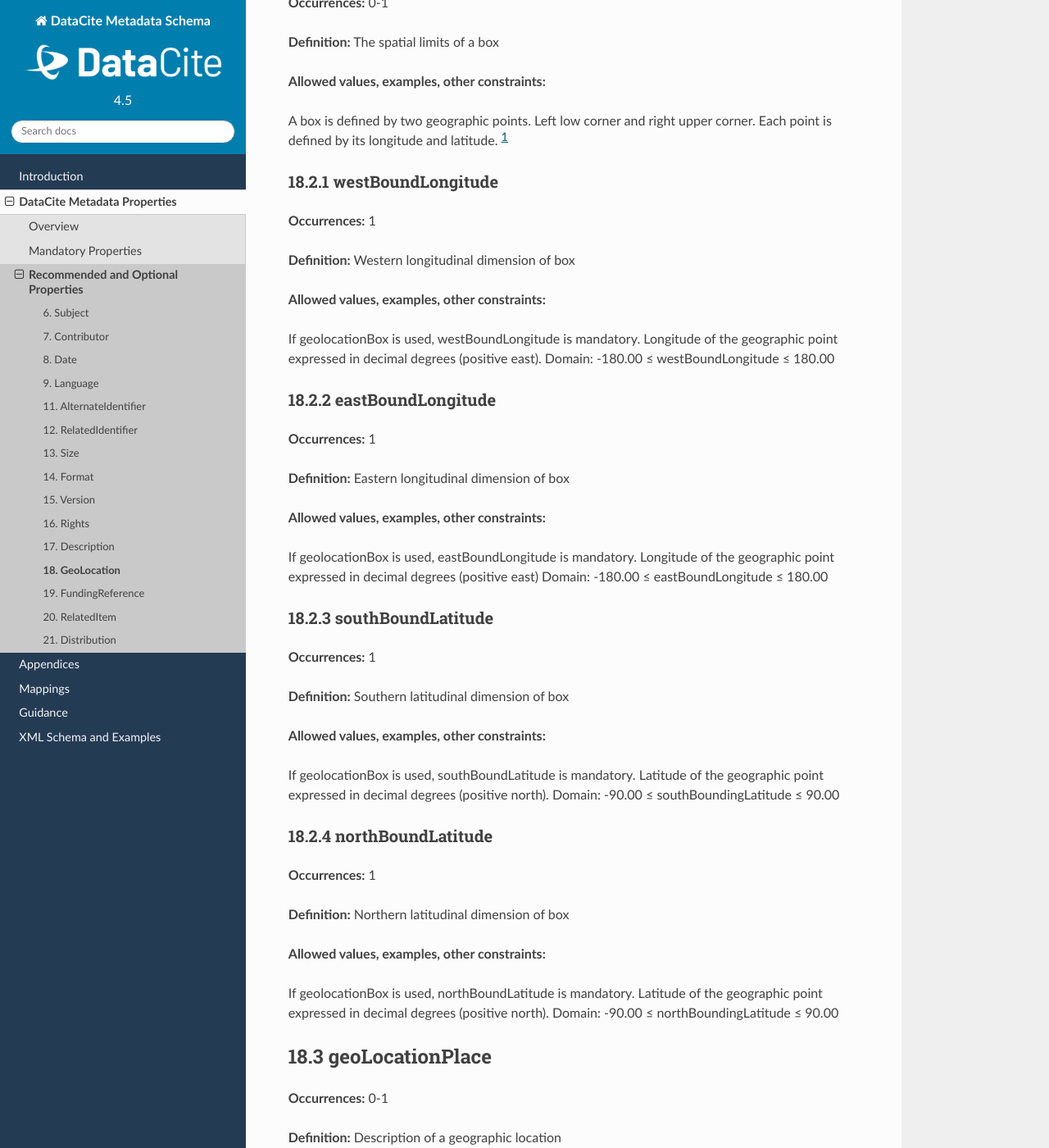
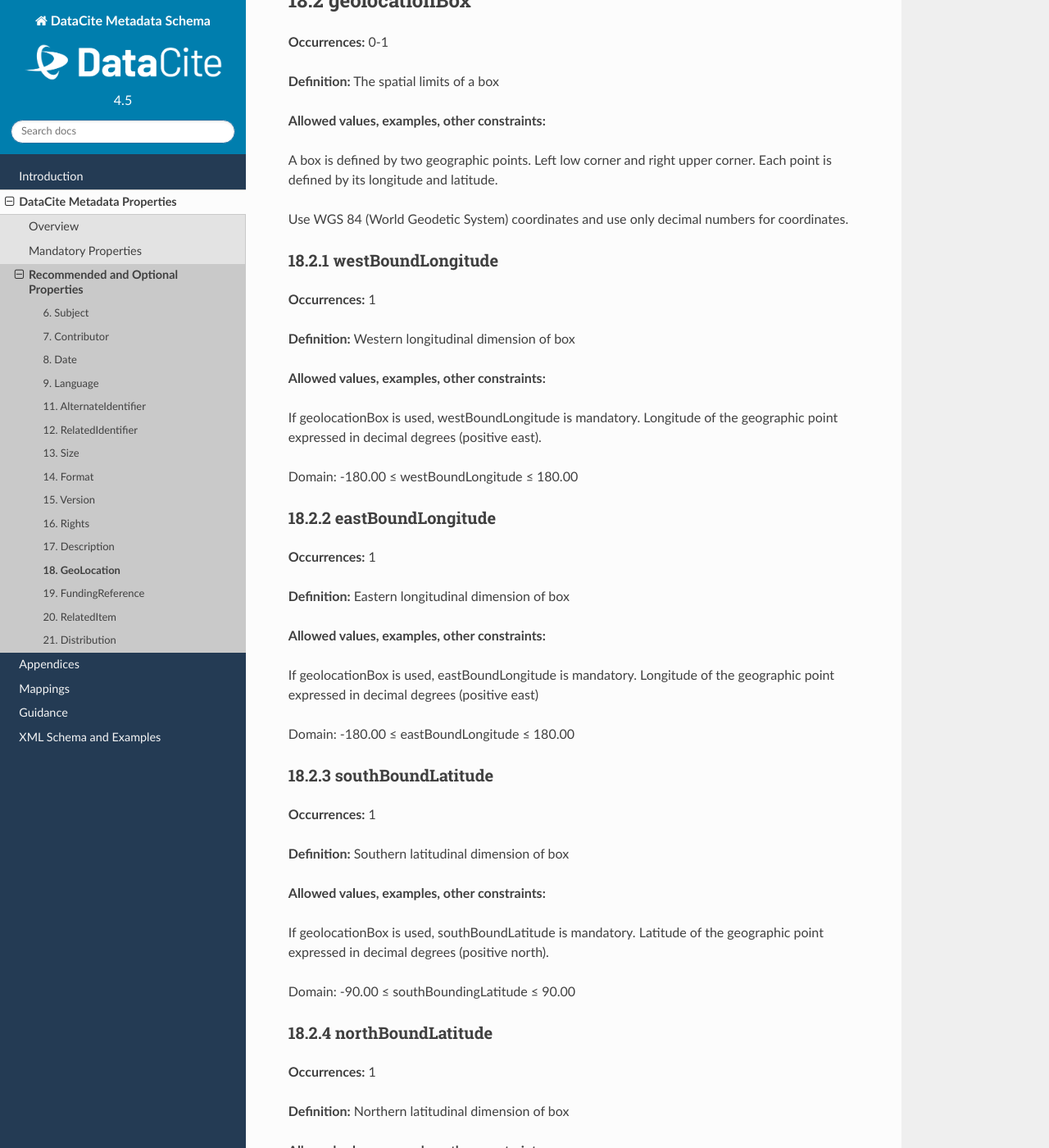
Before and after one commit to datacite/schema-docs, a Sphinx documentation site: the page built from docs/properties/recommended_optional/property_geolocation.rst, in a window 1280 px wide and 1400 px high, scrolled down 2311 px. Shown: the whole window at 82% size. Built offline with Sphinx 7.4.7 and the Read the Docs theme 2.0.0, drawn with Linux system fonts in a browser that asks for light colours; comment, search, counter and statistics services are not loaded; some of the changed text lies outside the part shown.

Commit message:
proofreading updates: geolocation, fundingreference

```diff
--- a/docs/introduction/version_update.rst
+++ b/docs/introduction/version_update.rst
@@ -92,7 +92,7 @@ Other changes and corrections
 
 * Correction of the cardinality for properties :ref:`2.5.a` and :ref:`7.5.a`.
 * Correction of the capitalization of properties :ref:`2.5.c`, :ref:`7.5.c`, and :ref:`19.2.b`.
-* Addition of a note to :ref:`19.2.a` to indicate when it is mandatory.
+* Correction of the cardinality of :ref:`19.2.a` and addition of a note indicate when it is mandatory.
 * Addition of a note to :ref:`3.a` (sub-property of :doc:`/properties/mandatory/property_title`) to match the corresponding note in :ref:`20.3.a` (subproperty of :ref:`20.3` in :doc:`/properties/recommended_optional/property_relateditem`).
 * Updated examples for ``nameIdentifier`` and its attributes (properties :ref:`2.4` and :ref:`7.4`).
 * Updated examples for ``affiliationIdentifier`` and its attributes (properties :ref:`2.5` and :ref:`7.5`).
--- a/docs/properties/recommended_optional/property_fundingreference.rst
+++ b/docs/properties/recommended_optional/property_fundingreference.rst
@@ -49,7 +49,7 @@ Example: Gordon and Betty Moore Foundation
 19.2 funderIdentifier
 ~~~~~~~~~~~~~~~~~~~~~~~~~
 
-**Occurrences:** 0-1
+**Occurrences:** 1
 
 **Definition:** Uniquely identifies a funding entity, according to various types.
 
--- a/docs/properties/recommended_optional/property_geolocation.rst
+++ b/docs/properties/recommended_optional/property_geolocation.rst
@@ -37,6 +37,8 @@ Repeat this property to indicate several different locations.
     </geoLocation>
   </geoLocations>
 
+
+
 18.1 geolocationPoint
 ~~~~~~~~~~~~~~~~~~~~~~~~~
 
@@ -46,7 +48,9 @@ Repeat this property to indicate several different locations.
 
 **Allowed values, examples, other constraints:**
 
-A point contains a single longitude-latitude pair. [#f1]_
+A point contains a single longitude-latitude pair.
+
+Use WGS 84 (World Geodetic System) coordinates and use only decimal numbers for coordinates.
 
 
 18.1.1 pointLongitude
@@ -80,7 +84,7 @@ Latitude of the geographic point expressed in decimal degrees (positive north)
 
 Example: 31.233
 
-Domain: -90<= pointLatitude <= 90
+Domain: -90 <= pointLatitude <= 90
 
 
 18.2 geolocationBox
@@ -92,7 +96,9 @@ Domain: -90<= pointLatitude <= 90
 
 **Allowed values, examples, other constraints:**
 
-A box is defined by two geographic points. Left low corner and right upper corner. Each point is defined by its longitude and latitude. [#f1]_
+A box is defined by two geographic points. Left low corner and right upper corner. Each point is defined by its longitude and latitude.
+
+Use WGS 84 (World Geodetic System) coordinates and use only decimal numbers for coordinates.
 
 
 18.2.1 westBoundLongitude
@@ -105,6 +111,7 @@ A box is defined by two geographic points. Left low corner and right upper corne
 **Allowed values, examples, other constraints:**
 
 If geolocationBox is used, westBoundLongitude is mandatory. Longitude of the geographic point expressed in decimal degrees (positive east).
+
 Domain: -180.00 ≤ westBoundLongitude ≤ 180.00
 
 
@@ -118,6 +125,7 @@ Domain: -180.00 ≤ westBoundLongitude ≤ 180.00
 **Allowed values, examples, other constraints:**
 
 If geolocationBox is used, eastBoundLongitude is mandatory. Longitude of the geographic point expressed in decimal degrees (positive east)
+
 Domain: -180.00 ≤ eastBoundLongitude ≤ 180.00
 
 
@@ -131,6 +139,7 @@ Domain: -180.00 ≤ eastBoundLongitude ≤ 180.00
 **Allowed values, examples, other constraints:**
 
 If geolocationBox is used, southBoundLatitude is mandatory. Latitude of the geographic point expressed in decimal degrees (positive north).
+
 Domain: -90.00 ≤ southBoundingLatitude ≤ 90.00
 
 
@@ -144,6 +153,7 @@ Domain: -90.00 ≤ southBoundingLatitude ≤ 90.00
 **Allowed values, examples, other constraints:**
 
 If geolocationBox is used, northBoundLatitude is mandatory. Latitude of the geographic point expressed in decimal degrees (positive north).
+
 Domain: -90.00 ≤ northBoundingLatitude ≤ 90.00
 
 
@@ -168,7 +178,9 @@ Free text. Use to describe a geographic location.
 
 **Allowed values, examples, other constraints:**
 
-A polygon is delimited by geographic points. Each point is defined by a longitude-latitude pair. The last point should be the same as the first point. [#f1]_
+A polygon is delimited by geographic points. Each point is defined by a longitude-latitude pair. The last point should be the same as the first point.
+
+Use WGS 84 (World Geodetic System) coordinates and use only decimal numbers for coordinates.
 
 
 18.4.1 polygonPoint
@@ -249,5 +261,4 @@ If inPolygonPoint is used, pointLatitude is mandatory. Latitude of the geographi
 
 
 .. rubric:: Footnotes
-.. [#f1] Use WGS 84 (World Geodetic System) coordinates. Use only decimal numbers for coordinates. Longitudes are -180 to 180 (0 is Greenwich, negative numbers are west, positive numbers are east), Latitudes are -90 to 90 (0 is the equator; negative numbers are south, positive numbers north).
 .. [#f2] A polygon that crosses the anti-meridian (i.e. the 180th meridian) can be represented by cutting it into two polygons such that neither crosses the anti-meridian.
```
